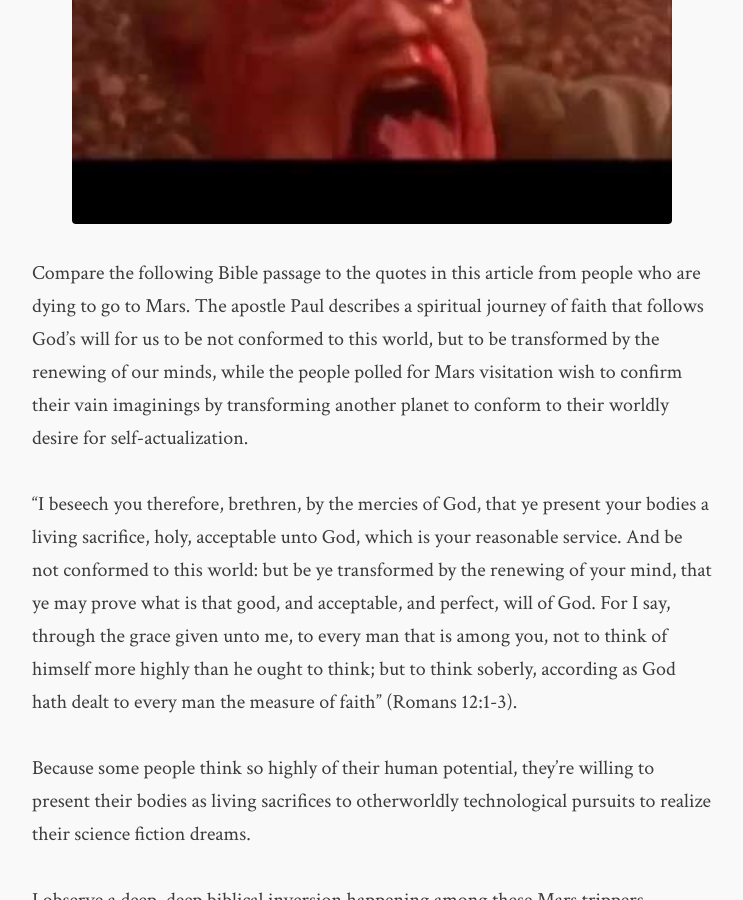
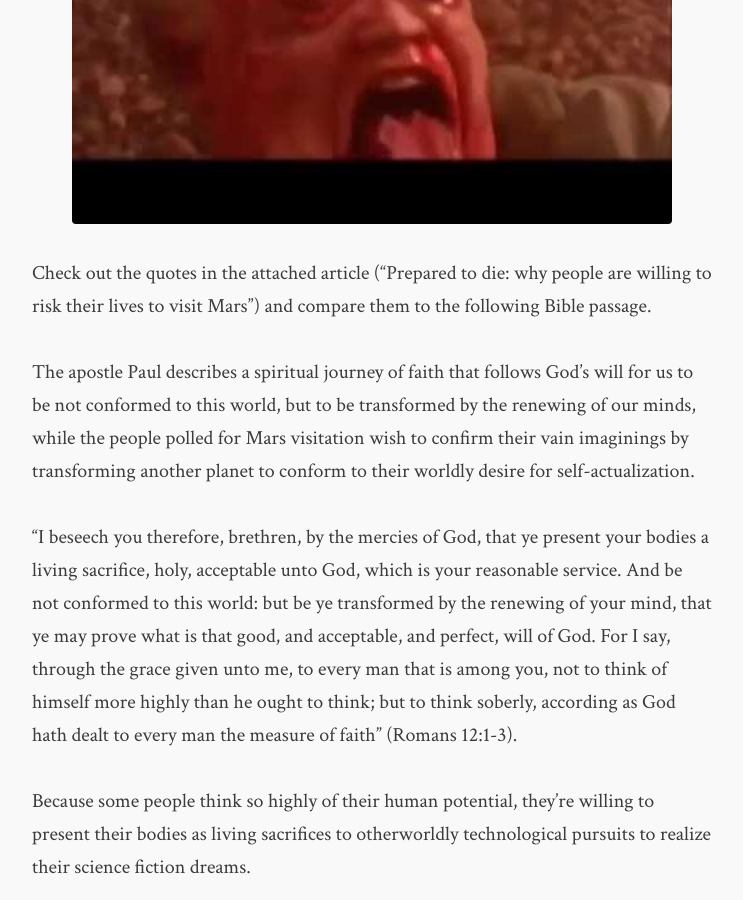
Before and after one commit to flashlightministries/oilforlight, a Jekyll site: the page built from _posts/2016-10-02-musk-mars-fiction.md, in a window 1280 px wide and 900 px high, scrolled down 467 px. Shown: the whole window, without its empty margins (268-1011 px from the left). Built offline with Jekyll 4.4.1, drawn with Linux system fonts in a browser that asks for light colours; nearby versions of some CDN libraries.

Commit message:
Update 2016-10-02-musk-mars-fiction.md

```diff
--- a/_posts/2016-10-02-musk-mars-fiction.md
+++ b/_posts/2016-10-02-musk-mars-fiction.md
@@ -10,7 +10,9 @@ image:
 comments: false
 ---
 
-Compare the following Bible passage to the quotes in this article from people who are dying to go to Mars. The apostle Paul describes a spiritual journey of faith that follows God's will for us to be not conformed to this world, but to be transformed by the renewing of our minds, while the people polled for Mars visitation wish to confirm their vain imaginings by transforming another planet to conform to their worldly desire for self-actualization.
+Check out the quotes in the attached article ("Prepared to die: why people are willing to risk their lives to visit Mars") and compare them to the following Bible passage.
+
+The apostle Paul describes a spiritual journey of faith that follows God's will for us to be not conformed to this world, but to be transformed by the renewing of our minds, while the people polled for Mars visitation wish to confirm their vain imaginings by transforming another planet to conform to their worldly desire for self-actualization.
 
 "I beseech you therefore, brethren, by the mercies of God, that ye present your bodies a living sacrifice, holy, acceptable unto God, which is your reasonable service. And be not conformed to this world: but be ye transformed by the renewing of your mind, that ye may prove what is that good, and acceptable, and perfect, will of God. For I say, through the grace given unto me, to every man that is among you, not to think of himself more highly than he ought to think; but to think soberly, according as God hath dealt to every man the measure of faith" (Romans 12:1-3).
 
```
